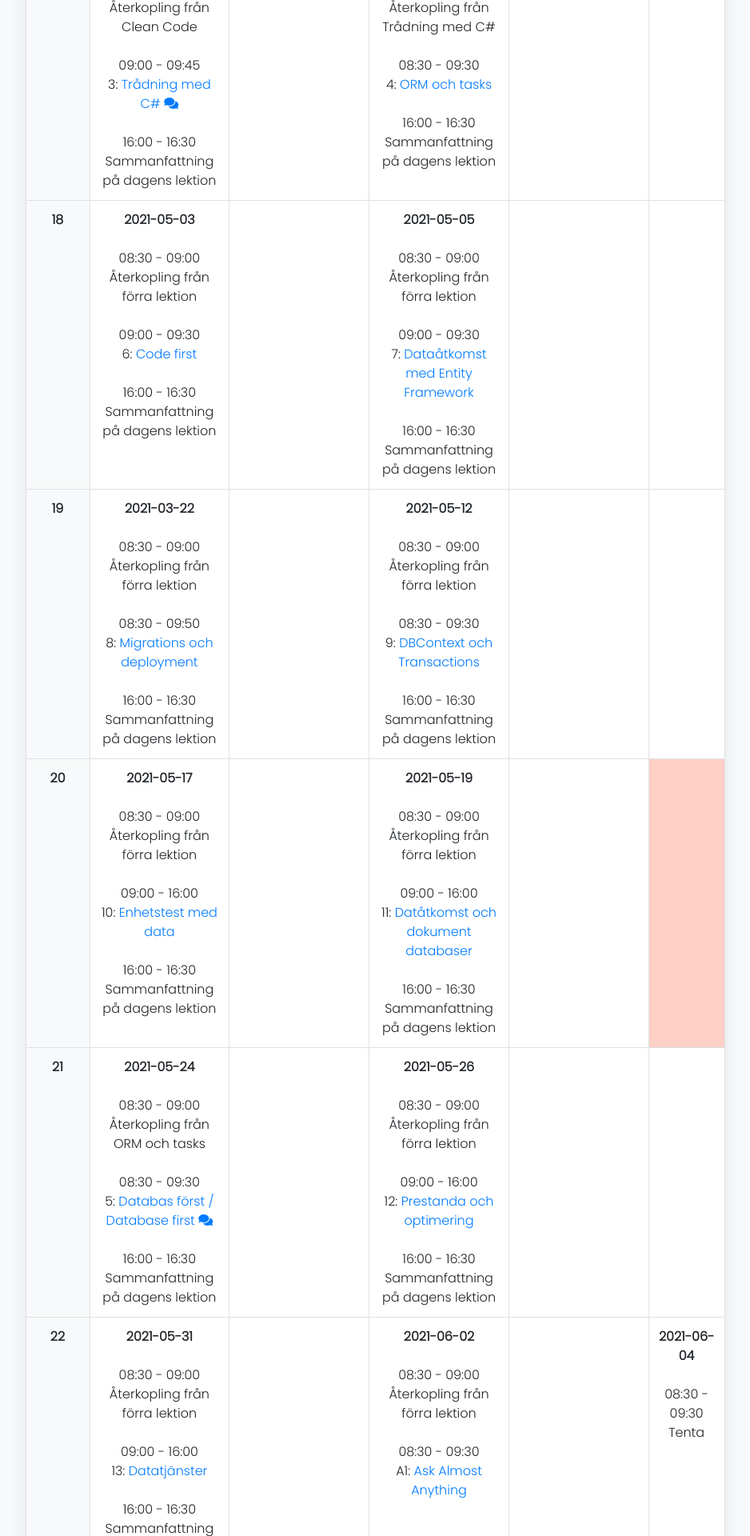
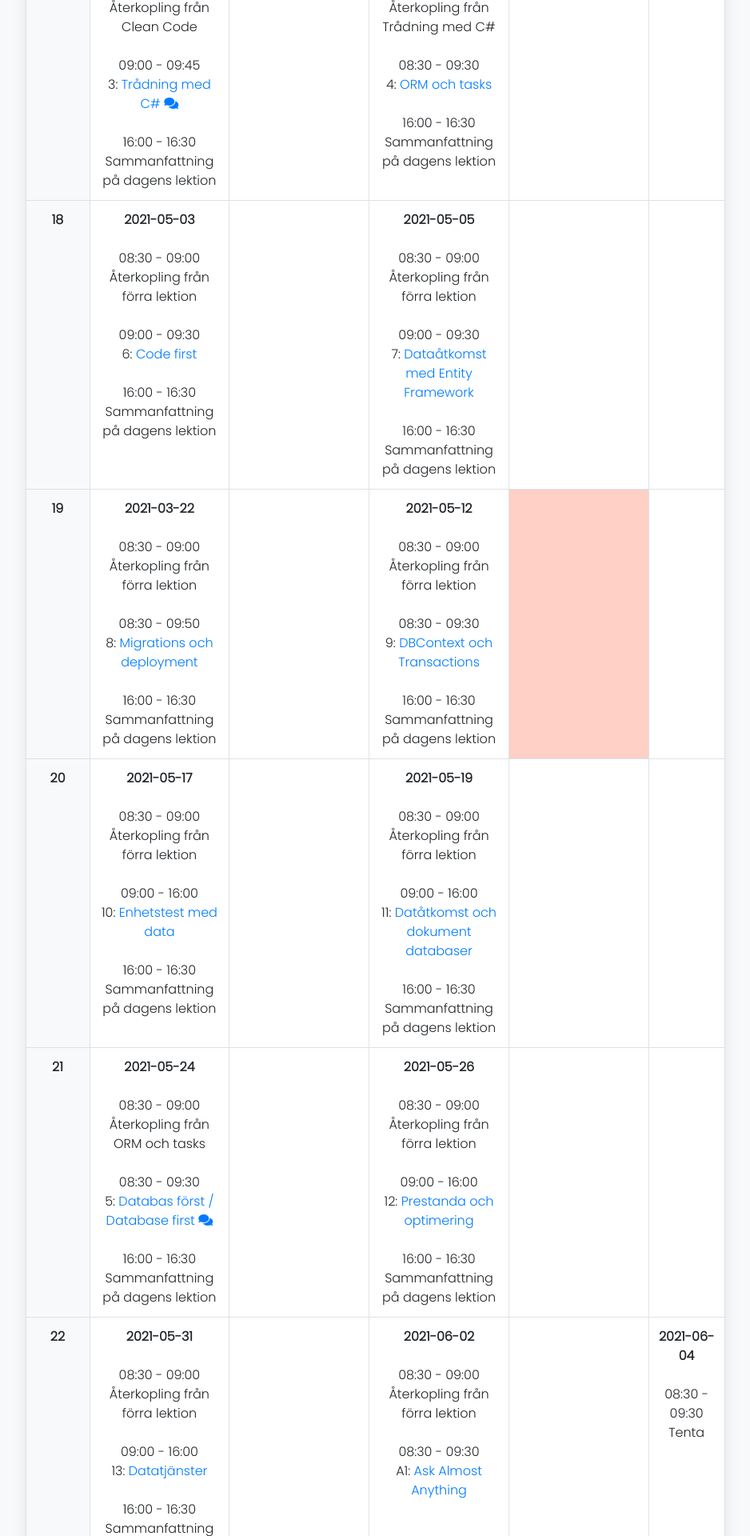
Before and after one commit to PGBSNH20/PGBSNH20-backendweb, a Jekyll site: the page built from schedule.md, in a window 1280 px wide. Shown: the part 695-2615 px from the top of the page at 80% size, without its empty margins (171-1109 px from the left). Built offline with Jekyll 4.4.1, drawn with Linux system fonts in a browser that asks for light colours; nearby versions of some CDN libraries.

Commit message:
Set hollyday

```diff
--- a/_data/schedule.yml
+++ b/_data/schedule.yml
@@ -243,6 +243,7 @@ weeks:
   - day: 2021-05-13
     weekday: "Torsdag"
     lecture: null
+    background-color: "#FFD0C6"
   - day: 2021-05-14
     weekday: "Fredag"
     lecture: null
@@ -304,7 +305,6 @@ weeks:
     activities: null
   - day: 2021-05-21
     weekday: "Fredag"
-    background-color: "#FFD0C6"
     activities: null
 - week: 21
   year: 2021
```
